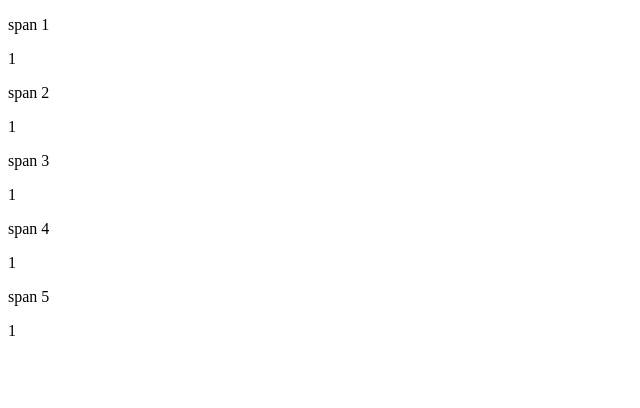
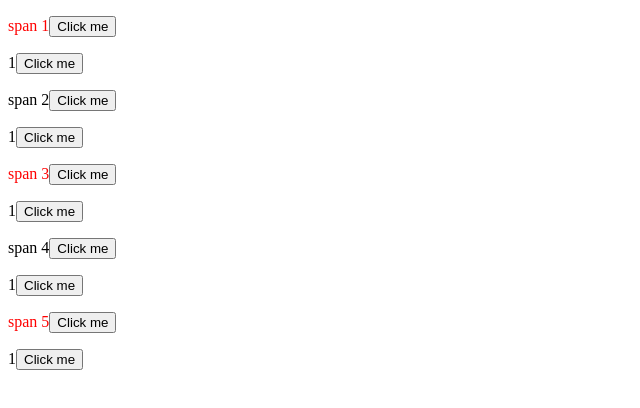
Before and after one commit to agamurawska/Zadanie_10_1, a plain HTML site: page index.html in a window 1280 px wide. Shown: the whole page, without its empty margins (0-640 px from the left). Drawn offline with nearby package versions, Linux system fonts and the light colour scheme.

Commit message:
version 2.0

```diff
--- a/index.html
+++ b/index.html
@@ -2,7 +2,6 @@
 <head>
 	<meta charset="utf-8">
     <title>modul 10.1 jQuery</title>
-    <script type="text/javascript" src="js/script.js"></script>
 </head>
 <body>
 	<div>
@@ -41,5 +40,7 @@
 			<p>1</p>
 		</div>
 	</div>
+	<script src="https://ajax.googleapis.com/ajax/libs/jquery/1.12.4/jquery.min.js"></script>
+	<script type="text/javascript" src="js/script.js"></script>
 </body>
 </html>
--- a/js/script.js
+++ b/js/script.js
@@ -1,14 +1,15 @@
 $(document).ready(function(){
-			//change of color of even spans
+		//change of color of even spans
 	$("span:even").css('color','red')
 
 		// new button to every paragraph
 	$("p").each(function(index, element){
 		var button = '<button class="btn" data-tmp="' + index + '">Click me</button>';
-		$(element).append(button)
-	})
+		$(element).append(button);
+
 		//pop up window on click on the button
-	button.click(function(){
-		alert($(this).attr("data-tmp"));
+		$("button").click(function(){
+			alert($(this).attr("data-tmp"));
+		})
 	})
 });
```
